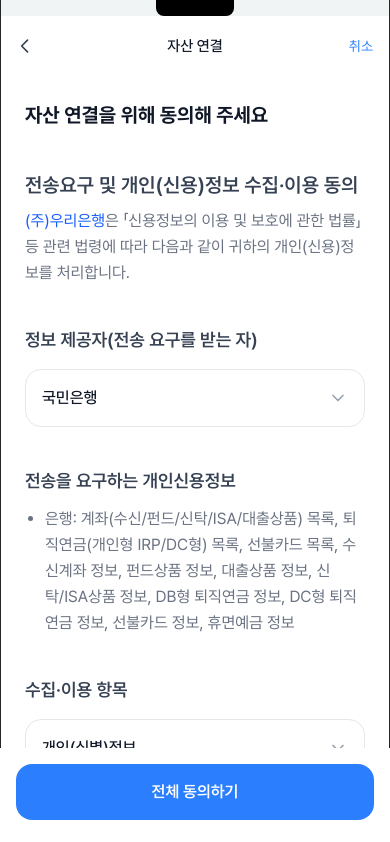
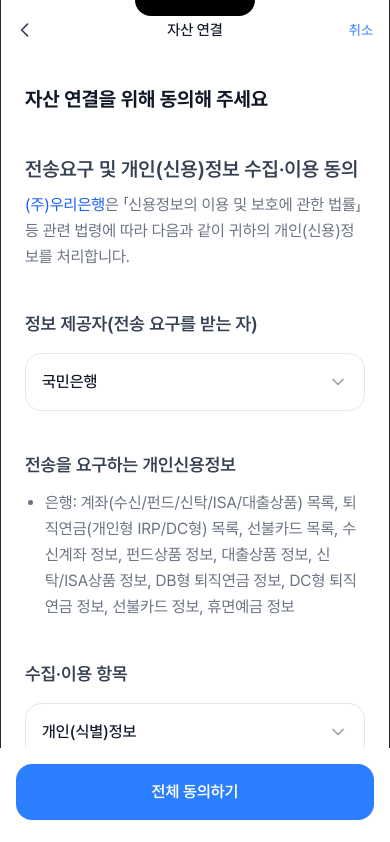
Before and after one commit to fisa-5th-csd-final/Loan-Mate-Frontend, a Next.js app in the folder loan-mate/: page /connect/consent in a window 390 px wide. Shown: the top 842 px of the page. Built offline with nearby package versions, Linux system fonts and the light colour scheme; no server answers.

Commit message:
refactor: 모바일 노치 컴포넌트로 추출

```diff
--- a/loan-mate/src/app/layout.tsx
+++ b/loan-mate/src/app/layout.tsx
@@ -1,3 +1,4 @@
+import MobileNotch from "@/components/layout/MobileNotch";
 import type { Metadata, Viewport } from "next";
 import ClientProviders from "@/components/ClientProviders";
 import "./globals.css";
@@ -41,9 +42,7 @@
             ">
 
             {/* 상단 노치 */}
-            <div className="w-full flex flex-col items-center">
-              <div className="h-4 w-[20dvw] bg-black rounded-b-lg"/>
-            </div>
+            <MobileNotch />
 
             {/* 실제 페이지 */}
             <ClientProviders>
--- /dev/null
+++ b/loan-mate/src/components/layout/MobileNotch.tsx
@@ -0,0 +1,18 @@
+import React from "react";
+
+type MobileNotchProps = {
+    /** 추가 커스텀 클래스 (기본값: w-[40%] max-w-[120px] h-4 bg-black) */
+    className?: string;
+};
+
+export default function MobileNotch({
+    className = "",
+}: MobileNotchProps) {
+    return (
+        <div className="w-full flex flex-col items-center absolute top-0 left-0 z-50 pointer-events-none">
+            <div
+                className={`bg-black rounded-b-[18px] w-[40%] max-w-[120px] h-4 transition-all duration-300 ease-in-out ${className}`}
+            />
+        </div>
+    );
+}
```
